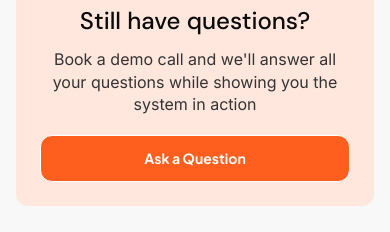
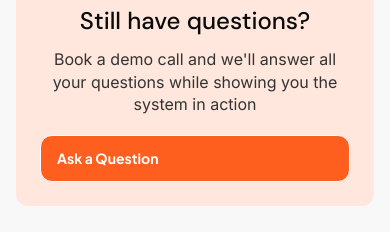
Before and after one commit to DevelopWithAyush/tableMitra_landingPage, a Next.js app: page / in a window 390 px wide. Shown: the part 8220-8452 px from the top of the page. Built offline with nearby package versions, Linux system fonts and the light colour scheme.

Commit message:
fixing things

```diff
--- a/src/components/LandingPage/FAQ.jsx
+++ b/src/components/LandingPage/FAQ.jsx
@@ -143,11 +143,9 @@ const FAQ = () => {
                     <p className='text-[16px] sm:text-[18px] font-inter text-[#333] leading-[1.4] mt-3 sm:mt-[12px] text-center'>
                         Book a demo call and we'll answer all your questions while showing you the system in action
                     </p>
-                    <button className='w-full font-plusjakartaSans font-bold text-[14px] sm:text-[16px] border border-solid px-4 py-3 rounded-xl bg-[#FE5F1E] text-[#fff] mt-5 sm:mt-6 hover:bg-[#E54E0E] transition-colors'>
-                        <Link href={"https://wa.me/918187653794?text=Hi%20Team%20TableMitra%2C%20I%20have%20a%20few%20questions%20about%20your%20hotel%20service%20system."}>
+                    <Link href={"https://wa.me/918187653794?text=Hi%20Team%20TableMitra%2C%20I%20have%20a%20few%20questions%20about%20your%20hotel%20service%20system."} className='w-full font-plusjakartaSans font-bold text-[14px] sm:text-[16px] border border-solid px-4 py-3 rounded-xl bg-[#FE5F1E] text-[#fff] mt-5 sm:mt-6 hover:bg-[#E54E0E] transition-colors'>
                             Ask a Question
                         </Link>
-                    </button>
                 </div>
             </div>
 
```
